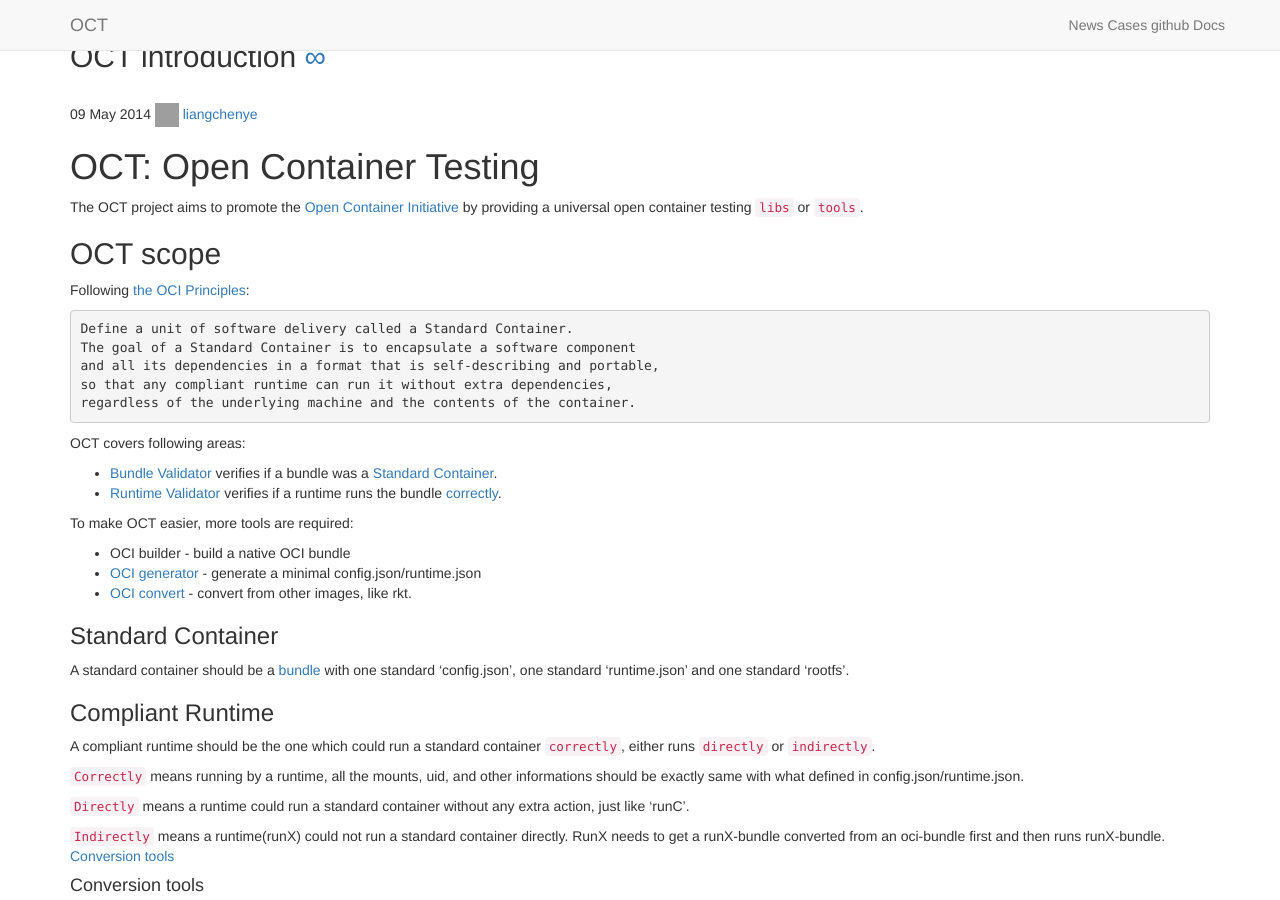
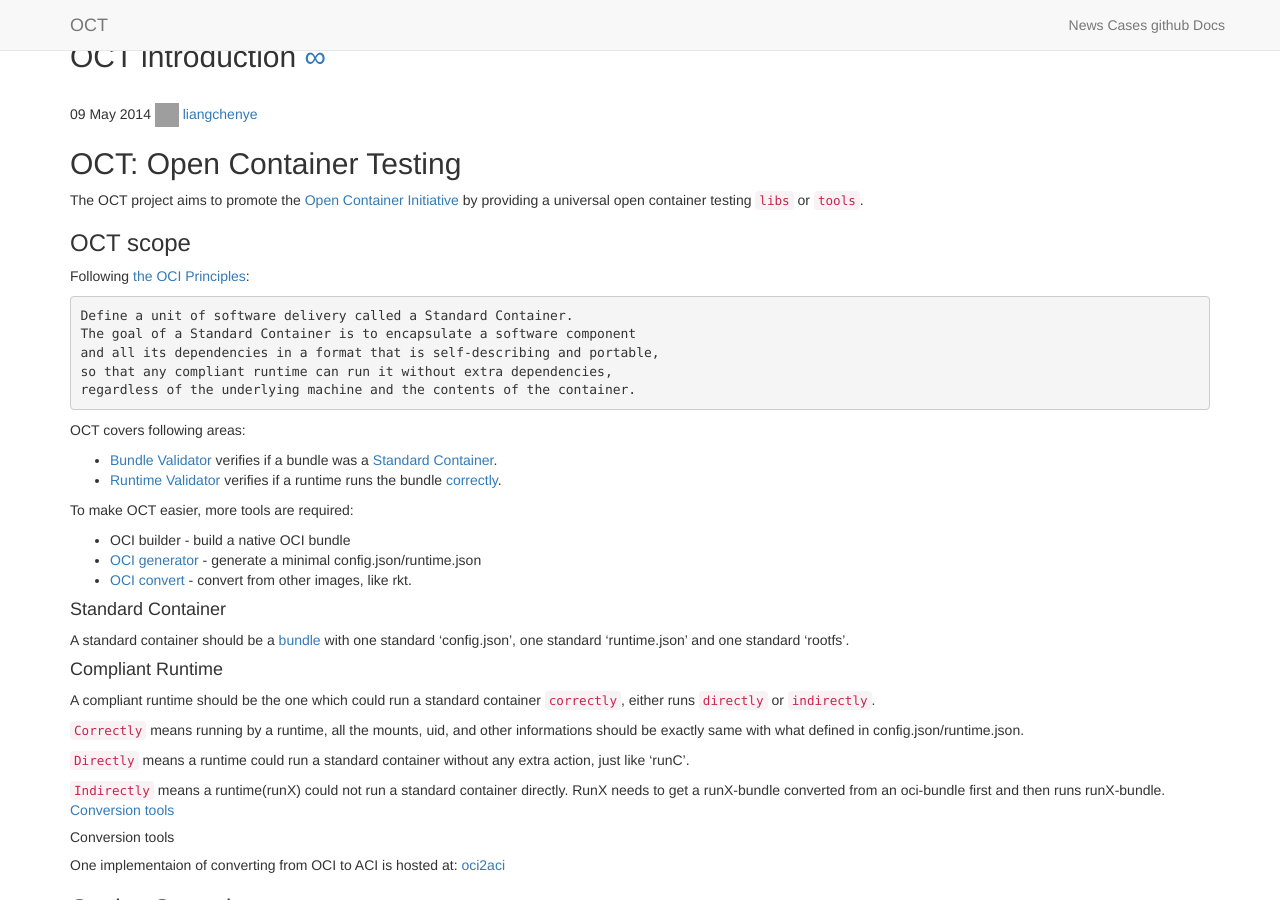
Before and after one commit to ociweb/ociweb.github.io, a Jekyll site: the page built from _posts/2015-10-11-oct-introduction.md, in a window 1280 px wide and 900 px high. Built offline with Jekyll 4.4.1, drawn with Linux system fonts in a browser that asks for light colours; nearby versions of some CDN libraries; library files that are not in the unit come from our copies; grey boxes are pictures that could not be loaded.

Commit message:
lower header

````diff
--- a/_posts/2015-10-11-oct-introduction.md
+++ b/_posts/2015-10-11-oct-introduction.md
@@ -6,11 +6,11 @@
 categories: [news]
 ---
 
-# OCT: Open Container Testing
+## OCT: Open Container Testing
 
 The OCT project aims to promote the [Open Container Initiative](http://www.opencontainers.org/) by providing a universal open container testing `libs` or `tools`.
 
-## OCT scope
+### OCT scope
 Following [the OCI Principles](https://github.com/opencontainers/specs):
 ```
 Define a unit of software delivery called a Standard Container.
@@ -29,10 +29,10 @@
 - [OCI generator](tools/bundleValidator/README.md) - generate a minimal config.json/runtime.json
 - [OCI convert](tools/oci-convert) - convert from other images, like rkt.
 
-###Standard Container
+####Standard Container
 A standard container should be a [bundle](https://github.com/opencontainers/specs/blob/master/bundle.md) with one standard 'config.json', one standard 'runtime.json' and one standard 'rootfs'.
 
-###Compliant Runtime
+####Compliant Runtime
 A compliant runtime should be the one which could run a standard container `correctly`, either runs `directly` or `indirectly`.
 
 `Correctly` means running by a runtime, all the mounts, uid, and other informations should be exactly same with what defined in config.json/runtime.json.
@@ -41,16 +41,16 @@
 
 `Indirectly` means a runtime(runX) could not run a standard container directly. RunX needs to get a runX-bundle converted from an oci-bundle first and then runs runX-bundle. [Conversion tools](#conversion-tools)
 
-####Conversion tools
+#####Conversion tools
 One implementaion of converting from OCI to ACI is hosted at: [oci2aci](https://github.com/huawei-openlab/oci2aci)
 
-## Getting Started
+### Getting Started
 
 - Fork the repository on GitHub
 - Read the 'build and test instruction' for [Bundle Validator](tools/bundleValidator/README.md) and [Runtime Validator](tools/runtimeValidator/README.md)
 - Play with the project, submit bugs, submit patches!
 
-### How to involve
+#### How to involve
 If any issues are encountered while using the oct project, several avenues are available for support:
 <table>
 <tr>
@@ -72,9 +72,9 @@
 </table>
 
 
-## Who should join
+### Who should join
 - Open Container project developer/user
 
-### Changes
+#### Changes
 The `engine` part is now moved to [oct-engine](https://github.com/huawei-openlab/oct-engine)
 The `cases` part is now moved to [oct-engine/cases](https://github.com/huawei-openlab/oct-engine/cases)
````
Also changed, not shown: _posts/2015-10-12-oct-roadmap.md (+3 -3 lines), _posts/2015-10-12-oct-tools.md (+7 -7 lines).
